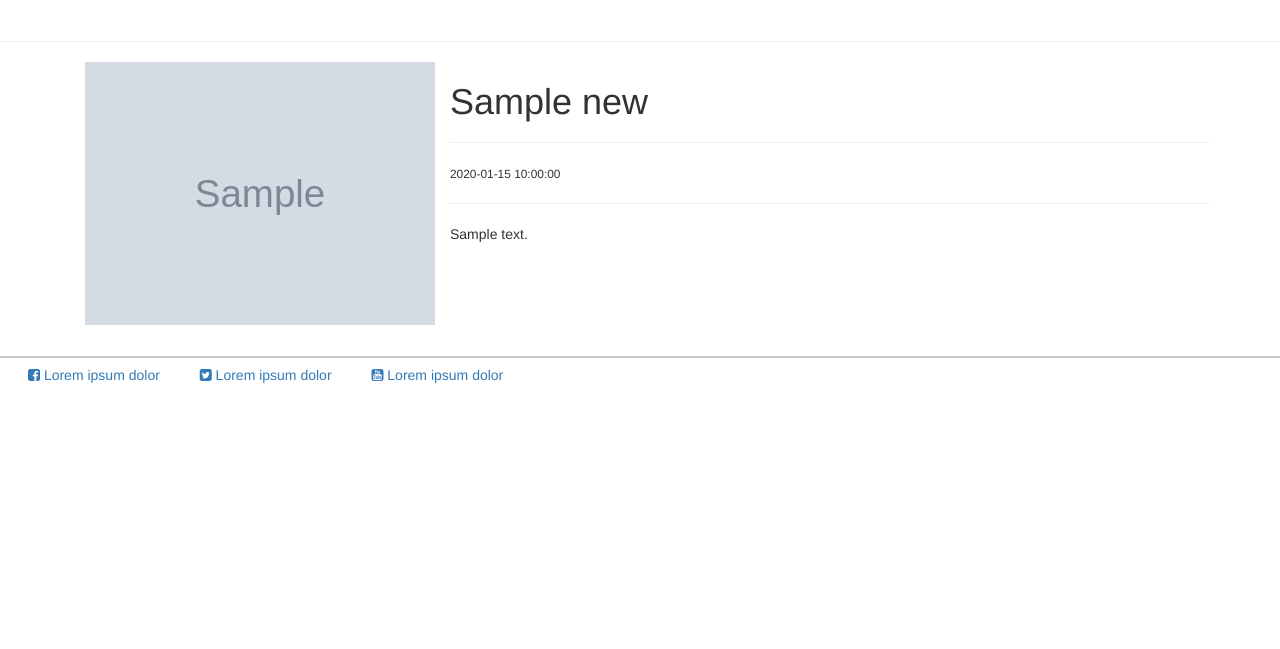
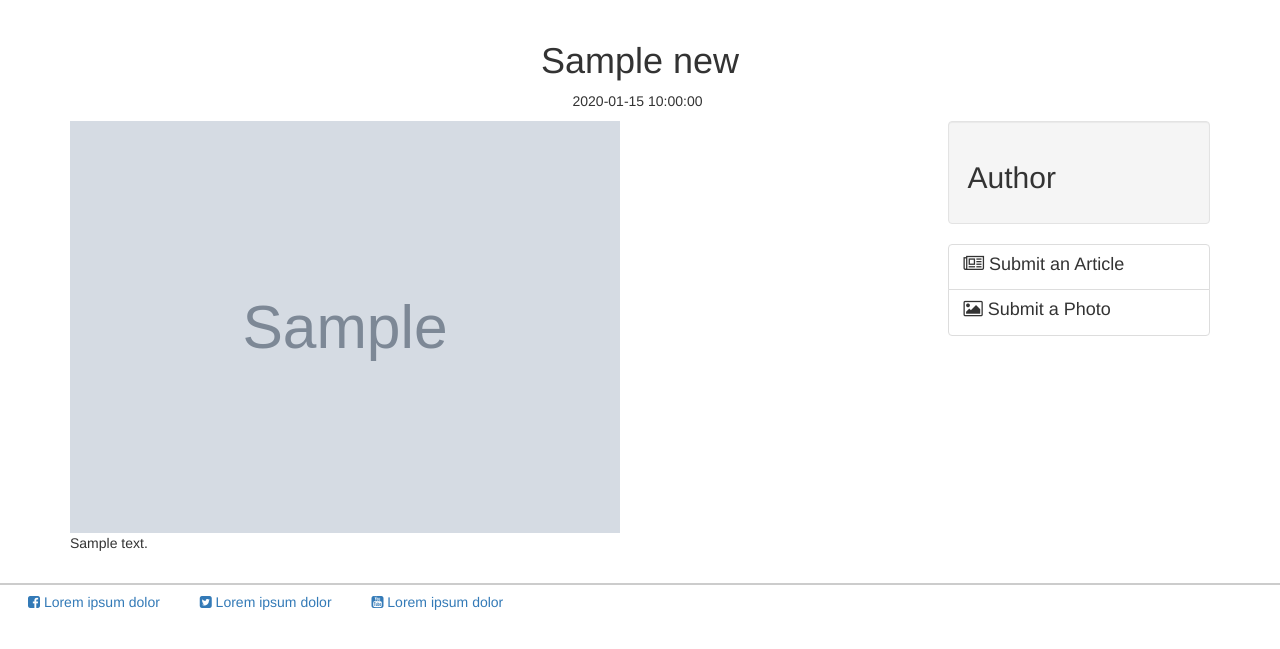
Before and after one commit to nikofernandez/ciICON, a CodeIgniter app: page /ciICON/posts/view/sample in a window 1280 px wide. Shown: the part 52-701 px from the top of the page. Run offline with CodeIgniter, Linux system fonts and the light colour scheme; tables that the repository leaves empty or names only in its code hold one stand-in row (values such as "Sample post"); grey boxes marked "Sample" are stand-in pictures; data that the repository does not hold is empty; some libraries are stand-ins or nearby versions.

Commit message:
Change the view and added banner and side nav

```diff
--- a/application/views/posts/view.php
+++ b/application/views/posts/view.php
@@ -5,25 +5,37 @@
   </div>
 </div>
 
-<hr>
-
+<section class="banner-section">
+</section>
+<section class="post-content-section">
   <div class="container">
     <div class="row">
-    <div class="col-md-12">
-      <div class="row hidden-md hidden-lg"><h1 class="text-center" >TITULO LARGO DE UNA INVESTIGACION cualquiera</h1></div>
-
-      <div class="pull-left col-md-4 col-xs-12 thumb-contenido">
-        <img class="center-block img-responsive" src='<?php echo base_url(); ?>assets/img/<?php echo $post['photo_name']; ?>' width="500" height="500" />
+      <div class="col-lg-12 col-md-12 col-sm-12 post-title-block">
+        <h1 class="text-center"><?php echo $post['title']; ?></h1>
+        <ul class="list-inline text-center">
+          <li><?php echo $post['created_at']; ?></li>
+        </ul>
       </div>
-      <div class="">
-        <h1  class="hidden-xs hidden-sm"><?php echo $post['title']; ?></h1>
-        <hr>
-        <small><?php echo $post['created_at']; ?></small>
-        <hr>
+      <div class="col-lg-9 col-md-9 col-sm-12">
+        <div class="image-block">
+          <img src="<?php echo base_url(); ?>assets/img/<?php echo $post['photo_name']; ?>" class="img-responsive" width="550" height="500">
+        </div>
         <p><?php echo $post['body'] ?></p>
       </div>
+      <div class="col-lg-3  col-md-3 col-sm-12">
+        <div class="well">
+          <h2>Author</h2>
+          <p><?php echo $post['author']; ?></p>
         </div>
-
+        <div class="list-group">
+          <a class="list-group-item" href="<?php echo base_url(); ?>submissions/article">
+            <h4 class="list-group-item-heading"><span class="fa fa-newspaper-o"></span> Submit an Article</h4>
+          </a>
+          <a class="list-group-item" href="<?php echo base_url(); ?>submissions/photo">
+            <h4 class="list-group-item-heading"><span class="fa fa-photo"></span> Submit a Photo</h4>
+          </a>
+        </div>
+      </div>
       <?php if($this->session->userdata('logged_in')) : ?>
         <div class="col-md-2">
           <a href="<?php echo base_url(); ?>posts/edit/<?php echo $post['slug']; ?>" class=" btn btn-info btn-sm pull-right"><span class="fa fa-pencil"></span> Edit</a>
@@ -33,4 +45,5 @@
         </div>
       <?php endif; ?>
     </div>
-</div>
+  </div> <!-- /container -->
+</section>
```
Lines whose indentation alone changed are shown as unchanged.
